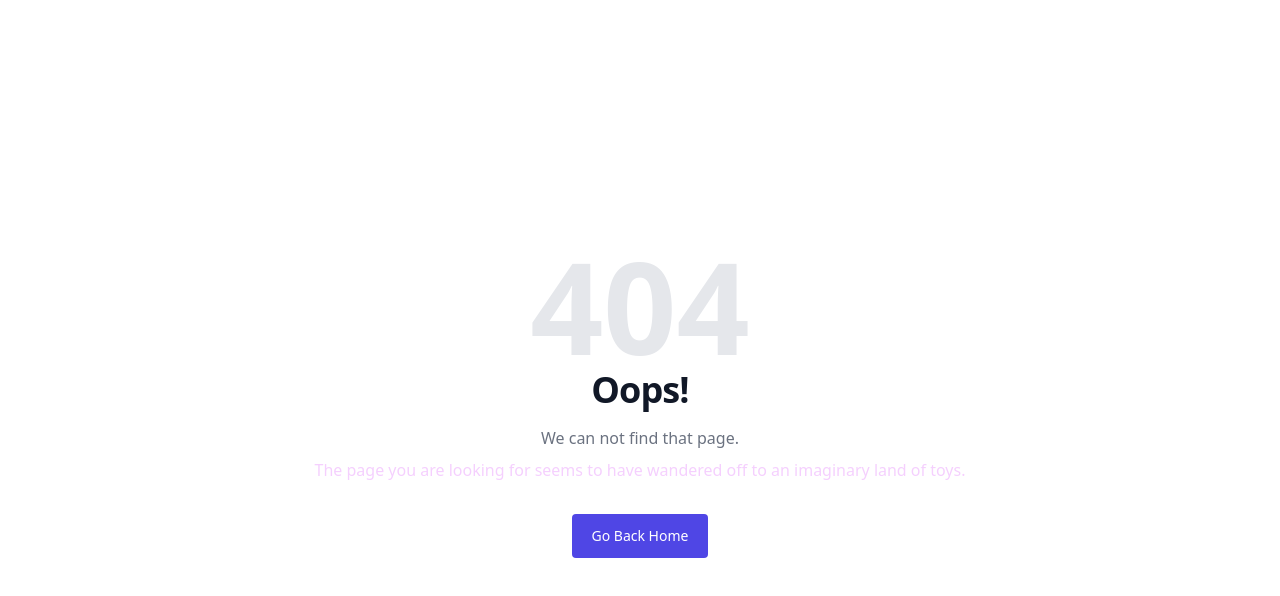
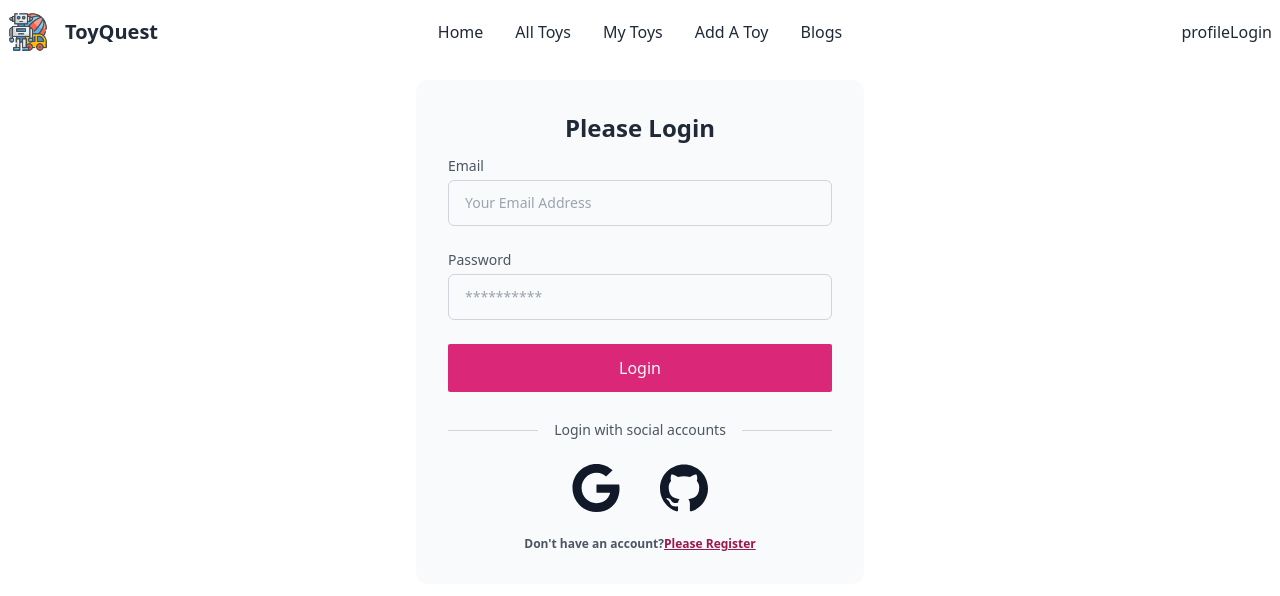
Before and after one commit to HasanBakar/b7a11-toy-marketplace-client-side-HasanBakar, a React (Vite) app: page /login in a window 1280 px wide. Before the commit this address had no page. Shown: the top 596 px of the page. Built offline with nearby package versions, Linux system fonts and the light colour scheme.

Commit message:
Login page ui completed

```diff
--- /dev/null
+++ b/src/Pages/AddAToy/AddAToy.jsx
@@ -0,0 +1,9 @@
+const AddAToy = () => {
+    return (
+        <div>
+            <h1>Add a Toy</h1>
+        </div>
+    );
+};
+
+export default AddAToy;
--- /dev/null
+++ b/src/Pages/AllToys/AllToys.jsx
@@ -0,0 +1,9 @@
+const AllToys = () => {
+    return (
+        <div>
+            <h1>All toys</h1>
+        </div>
+    );
+};
+
+export default AllToys;
--- /dev/null
+++ b/src/Pages/Blogs/Blogs.jsx
@@ -0,0 +1,9 @@
+const Blogs = () => {
+    return (
+        <div>
+            <h1>Blogs component</h1>
+        </div>
+    );
+};
+
+export default Blogs;
--- /dev/null
+++ b/src/Pages/Login/Login.jsx
@@ -0,0 +1,43 @@
+import { NavLink } from "react-router-dom";
+const Login = () => {
+    return (
+      <div className="flex mt-4 justify-center items-center">
+         <div className="w-full max-w-md p-8 space-y-3 rounded-xl bg-gray-50 text-gray-800">
+	<h1 className="text-2xl font-bold text-center">Please Login</h1>
+	<form noValidate="" action="" className="space-y-6 ng-untouched ng-pristine ng-valid">
+		<div className="space-y-1 text-sm">
+			<label htmlFor="email" className="block text-gray-600">Email</label>
+			<input type="text" name="email" id="email" placeholder="Your Email Address" className="w-full border px-4 py-3 rounded-md border-gray-300 bg-gray-50 text-gray-800 focus:border-pink-600" />
+		</div>
+		<div className="space-y-1 text-sm">
+			<label htmlFor="password" className="block text-gray-600">Password</label>
+			<input type="password" name="password" id="password" placeholder="**********" className="w-full px-4 py-3 rounded-md border-gray-300 bg-gray-50 text-gray-800 border  focus:border-pink-600" />
+		</div>
+		<button className="block w-full p-3 text-center rounded-sm text-gray-50 bg-pink-600">Login</button>
+	</form>
+	<div className="flex items-center pt-4 space-x-1">
+		<div className="flex-1 h-px sm:w-16 bg-gray-300"></div>
+		<p className="px-3 text-sm text-gray-600">Login with social accounts</p>
+		<div className="flex-1 h-px sm:w-16 bg-gray-300"></div>
+	</div>
+	<div className="flex justify-center space-x-4">
+		<button aria-label="Log in with Google" className="p-3 rounded-sm">
+			<svg xmlns="http://www.w3.org/2000/svg" viewBox="0 0 32 32" className="w-12 h-12 fill-gray-900">
+				<path d="M16.318 13.714v5.484h9.078c-0.37 2.354-2.745 6.901-9.078 6.901-5.458 0-9.917-4.521-9.917-10.099s4.458-10.099 9.917-10.099c3.109 0 5.193 1.318 6.38 2.464l4.339-4.182c-2.786-2.599-6.396-4.182-10.719-4.182-8.844 0-16 7.151-16 16s7.156 16 16 16c9.234 0 15.365-6.49 15.365-15.635 0-1.052-0.115-1.854-0.255-2.651z"></path>
+			</svg>
+		</button>
+		<button aria-label="Log in with GitHub" className="p-3 rounded-sm">
+			<svg xmlns="http://www.w3.org/2000/svg" viewBox="0 0 32 32" className="w-12 h-12 fill-gray-900">
+				<path d="M16 0.396c-8.839 0-16 7.167-16 16 0 7.073 4.584 13.068 10.937 15.183 0.803 0.151 1.093-0.344 1.093-0.772 0-0.38-0.009-1.385-0.015-2.719-4.453 0.964-5.391-2.151-5.391-2.151-0.729-1.844-1.781-2.339-1.781-2.339-1.448-0.989 0.115-0.968 0.115-0.968 1.604 0.109 2.448 1.645 2.448 1.645 1.427 2.448 3.744 1.74 4.661 1.328 0.14-1.031 0.557-1.74 1.011-2.135-3.552-0.401-7.287-1.776-7.287-7.907 0-1.751 0.62-3.177 1.645-4.297-0.177-0.401-0.719-2.031 0.141-4.235 0 0 1.339-0.427 4.4 1.641 1.281-0.355 2.641-0.532 4-0.541 1.36 0.009 2.719 0.187 4 0.541 3.043-2.068 4.381-1.641 4.381-1.641 0.859 2.204 0.317 3.833 0.161 4.235 1.015 1.12 1.635 2.547 1.635 4.297 0 6.145-3.74 7.5-7.296 7.891 0.556 0.479 1.077 1.464 1.077 2.959 0 2.14-0.020 3.864-0.020 4.385 0 0.416 0.28 0.916 1.104 0.755 6.4-2.093 10.979-8.093 10.979-15.156 0-8.833-7.161-16-16-16z"></path>
+			</svg>
+		</button>
+	</div>
+	<p className="text-xs font-semibold text-center sm:px-6  text-gray-600">Don't have an account?
+		<NavLink to="/register" rel="noopener noreferrer" href="#" className="underline text-pink-800">Please Register</NavLink>
+	</p>
+</div>
+      </div>
+    );
+};
+
+export default Login;
--- /dev/null
+++ b/src/Pages/MyToys/MyToys.jsx
@@ -0,0 +1,9 @@
+const MyToys = () => {
+    return (
+        <div>
+            <h1>My Toys</h1>
+        </div>
+    );
+};
+
+export default MyToys;
--- /dev/null
+++ b/src/Pages/Register/Register.jsx
@@ -0,0 +1,9 @@
+const Register = () => {
+    return (
+        <div>
+
+        </div>
+    );
+};
+
+export default Register;
--- a/src/Pages/Shared/NavBar/NavBar.jsx
+++ b/src/Pages/Shared/NavBar/NavBar.jsx
@@ -29,8 +29,12 @@ const NavBar = () => {
         </ul>
     </div>
     <div className="navbar-end">
+        <button>
             <NavLink>profile</NavLink>
-    <NavLink to="/login">Login</NavLink>
+        </button>
+        <button>
+            <NavLink to="/login" >Login</NavLink>
+        </button>
     </div>
 </div>
     );
```
Also changed, not shown: src/Routers/Routers.jsx (+30 -0 lines). Lines whose indentation alone changed are shown as unchanged.
